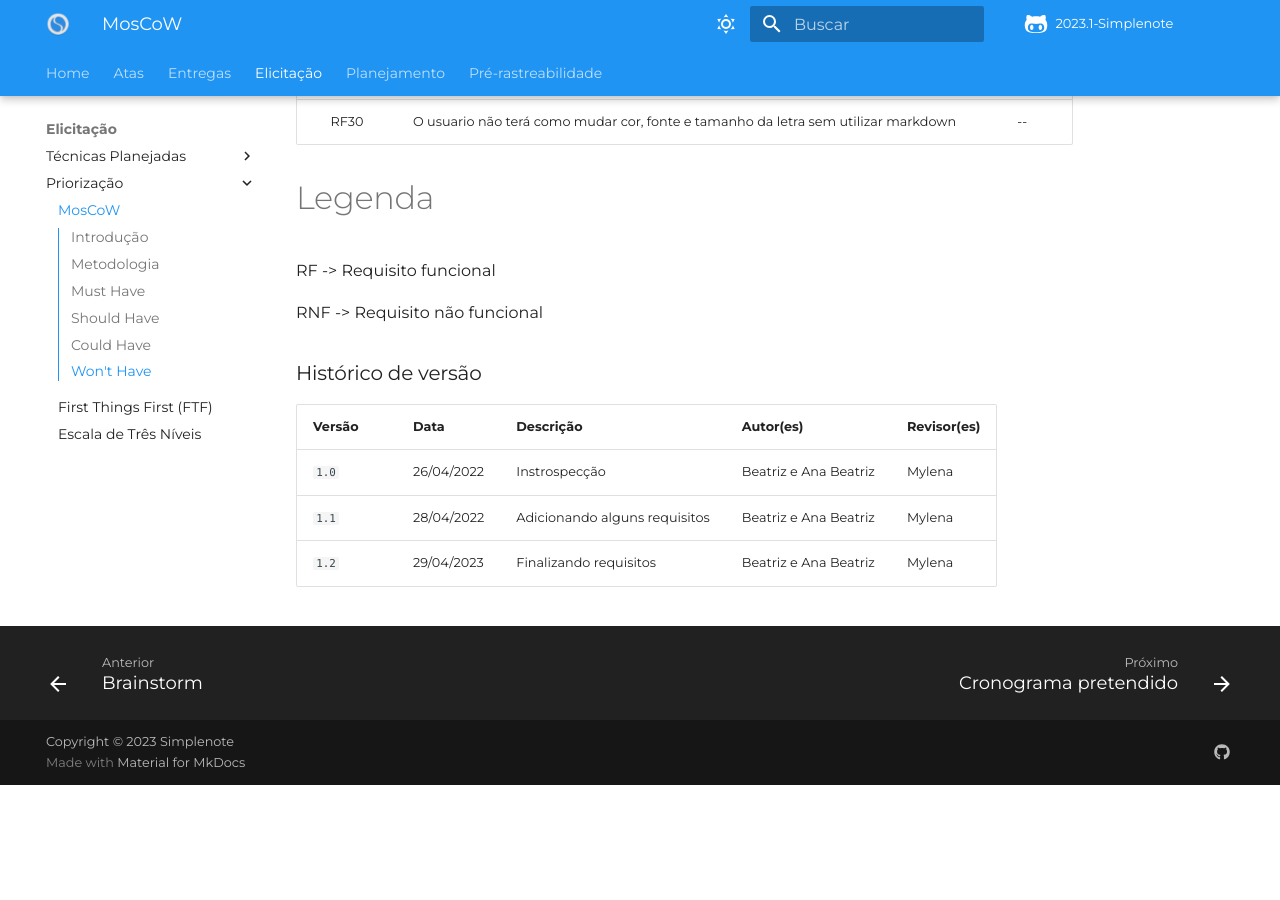
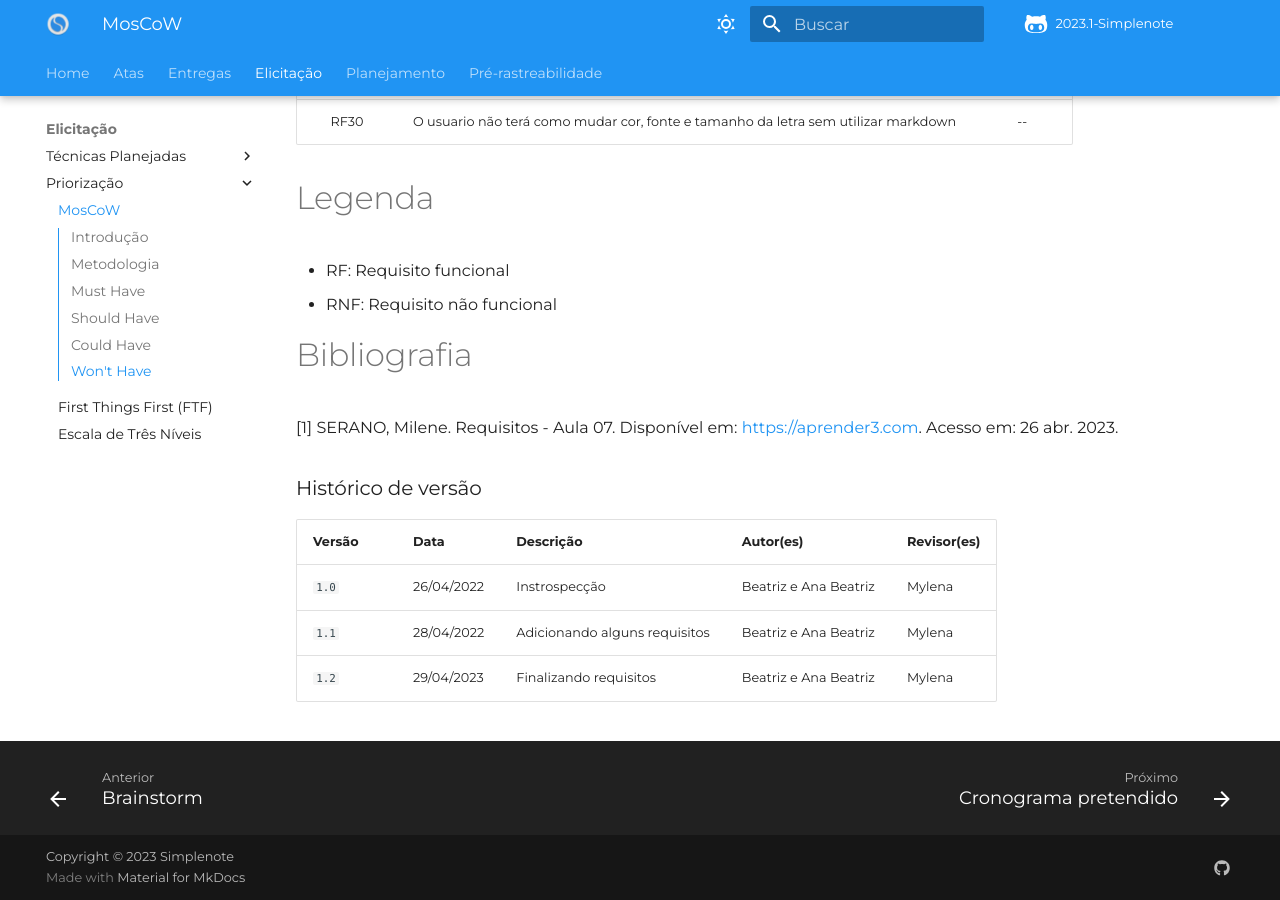
Before and after one commit to Requisitos-de-Software/2023.1-Simplenote, an MkDocs documentation site: the page built from docs/elicitacao/Priorização/MoScoW.md, in a window 1280 px wide and 900 px high, scrolled down 2457 px. Built offline with MkDocs 1.6.1 and Material for MkDocs 9.7.7, drawn with Linux system fonts in a browser that asks for light colours; some web fonts are replaced; comment, search, counter and statistics services are not loaded; before the commit the page ends 3242 px from its top, so only the background shows below that.

Commit message:
Acidionando Bibliografias entrevista.md e MoScoW.md

```diff
--- a/docs/elicitacao/Priorização/MoScoW.md
+++ b/docs/elicitacao/Priorização/MoScoW.md
@@ -20,68 +20,70 @@ A equipe encarregada da atividade se reuniu tanto presencialmente quanto remotam
 
 ## Must Have
 
-| Tipo  |                         Requisito                          | Elicitação|
-| :---: | :--------------------------------------------------------: |:---:|
+| Tipo  |                         Requisito                          |  Elicitação  |
+| :---: | :--------------------------------------------------------: | :----------: |
 | RF01  |            O usúario deve poder fazer anotação             | Questionário |
-| RF02  |            O usúario deve poder editar Anotação            |Introspecção  |
-| RF03  |          O usúario deve poder vizualizar Anotação          |Introspecção  |
-| RF04  |           O usúario deve poder excluir anotação            |Introspecção  |
+| RF02  |            O usúario deve poder editar Anotação            | Introspecção |
+| RF03  |          O usúario deve poder vizualizar Anotação          | Introspecção |
+| RF04  |           O usúario deve poder excluir anotação            | Introspecção |
 | RF05  |             O usúario deve poder usar Markdown             | Questionário |
 | RF06  |    O usúario deve poder buscar notas por palavras-chave    | Questionário |
-| RNF07 |        O sistema deve ser simples e intuitivo              | Questionário |
-| RF08  |           O usuário deve poder sincronizar notas           | Entrevista   |
-| RF09  |     O usuário deve poder criar uma conta e fazer login     | Entrevista   |
-| RF10  | O sistema deve permitir a exportação e importação de notas | Persona      |
-| RF11  |        O usuário deve poder criar notas com imagens        | Persona      |
+| RNF07 |           O sistema deve ser simples e intuitivo           | Questionário |
+| RF08  |           O usuário deve poder sincronizar notas           |  Entrevista  |
+| RF09  |     O usuário deve poder criar uma conta e fazer login     |  Entrevista  |
+| RF10  | O sistema deve permitir a exportação e importação de notas |   Persona    |
+| RF11  |        O usuário deve poder criar notas com imagens        |   Persona    |
 
 
 
 ## Should Have
 
-| Tipo  |                           Requisito                           | Elicitação|
-| :---: | :-----------------------------------------------------------: | :---:|
-| RF12  |      O usúario deveria poder recuperar anotação excluida      | Entrevista   |
-| RNF13 |         O sistema deveria salvar a anotação em até 1s         |Introspecção  |
-| RNF14 |       O usúario deveria poder fazer notas sem internet        |Introspecção  |
+| Tipo  |                           Requisito                           |  Elicitação  |
+| :---: | :-----------------------------------------------------------: | :----------: |
+| RF12  |      O usúario deveria poder recuperar anotação excluida      |  Entrevista  |
+| RNF13 |         O sistema deveria salvar a anotação em até 1s         | Introspecção |
+| RNF14 |       O usúario deveria poder fazer notas sem internet        | Introspecção |
 | RF15  |     O usúario deveria poder pesquisar por suas anotações      | Questionário |
-| RNF16 |  O aplicativo deveria ser compatível com dispositivos móveis  | Entrevista   |
-| RF17  |     O sistema deveria permitir a sincronização automática     | Persona      |
-| RF18  |     O usuário deveria poder definir cores para suas tags      | Entrevista   |
-| RNF19 |   O sistema deveria ser otimizado para dispositivos móveis    | Persona      |
-| RF20  | O usuário deveria poder compartilhar notas com outras pessoas | Persona      |
+| RNF16 |  O aplicativo deveria ser compatível com dispositivos móveis  |  Entrevista  |
+| RF17  |     O sistema deveria permitir a sincronização automática     |   Persona    |
+| RF18  |     O usuário deveria poder definir cores para suas tags      |  Entrevista  |
+| RNF19 |   O sistema deveria ser otimizado para dispositivos móveis    |   Persona    |
+| RF20  | O usuário deveria poder compartilhar notas com outras pessoas |   Persona    |
 
 
 
 ## Could Have
 
-| Tipo  |                         Requisito                          | Elicitação|
-| :---: | :--------------------------------------------------------: | :---:|
+| Tipo  |                         Requisito                          |  Elicitação  |
+| :---: | :--------------------------------------------------------: | :----------: |
 | RF21  |      O usuario poderia ver informações sobre sua nota      |      --      |
-| RF22  |    O usuario poderia definir templates para suas notas     |Introspecção  |
-| RF23  |       O usuario poderia separar suas notas em pastas       |Introspecção  |
-| RF24  |  O usuario poderia importar ou exportar modelos de layout  |       --     |
-| RNF25 | O aplicativo poderia ter integração com outros aplicativos | Entrevista   |
-| RF26  |   O usuário poderia definir um lembrete para suas notas    |           -- |
-| RNF27 |   O sistema poderia fornecer estatísticas sobre as notas   |           -- |
-| RNF28 | O sistema poderia oferecer sugestões de notas relacionadas |           -- |
+| RF22  |    O usuario poderia definir templates para suas notas     | Introspecção |
+| RF23  |       O usuario poderia separar suas notas em pastas       | Introspecção |
+| RF24  |  O usuario poderia importar ou exportar modelos de layout  |      --      |
+| RNF25 | O aplicativo poderia ter integração com outros aplicativos |  Entrevista  |
+| RF26  |   O usuário poderia definir um lembrete para suas notas    |      --      |
+| RNF27 |   O sistema poderia fornecer estatísticas sobre as notas   |      --      |
+| RNF28 | O sistema poderia oferecer sugestões de notas relacionadas |      --      |
 
 
 ## Won't Have
 
-| Tipo  |                                     Requisito                                     |Elicitação|
-| :---: | :-------------------------------------------------------------------------------: |:---:|
-| RF29  |            O usuario não terá como criar espaços de anotação em equipe            |           -- |
-| RF30  | O usuario não terá como mudar cor, fonte e tamanho da letra sem utilizar markdown |           -- |
+| Tipo  |                                     Requisito                                     | Elicitação |
+| :---: | :-------------------------------------------------------------------------------: | :--------: |
+| RF29  |            O usuario não terá como criar espaços de anotação em equipe            |     --     |
+| RF30  | O usuario não terá como mudar cor, fonte e tamanho da letra sem utilizar markdown |     --     |
 
 
 # Legenda
 
-<p>
-RF -> Requisito funcional
-</p>
-<p>
-RNF -> Requisito não funcional
-</p>
+ - RF: Requisito funcional
+ - RNF: Requisito não funcional
+
+
+
+# Bibliografia
+
+[1] SERANO, Milene. Requisitos - Aula 07. Disponível em: <https://aprender3.com>. Acesso em: 26 abr. 2023.
 
 
 ### Histórico de versão
```
Also changed, not shown: docs/elicitacao/entrevista.md (+5 -0 lines).
